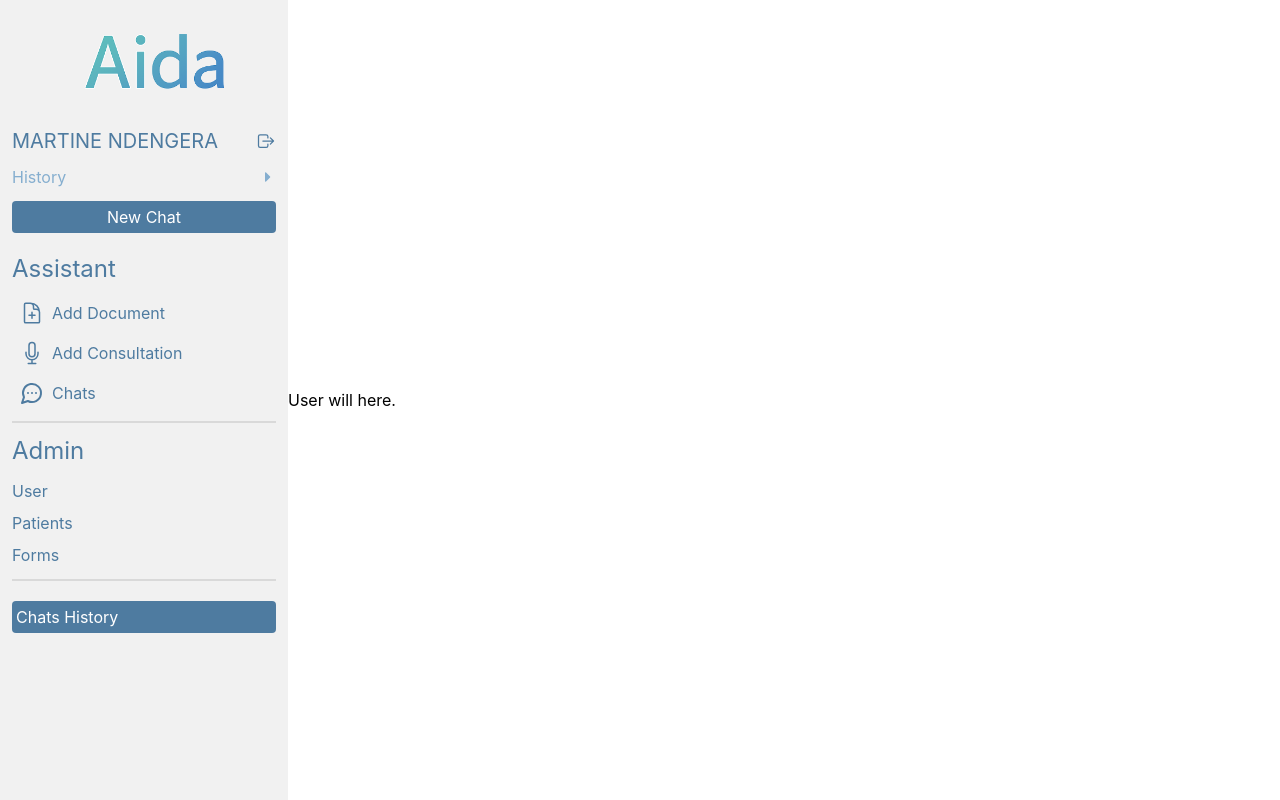
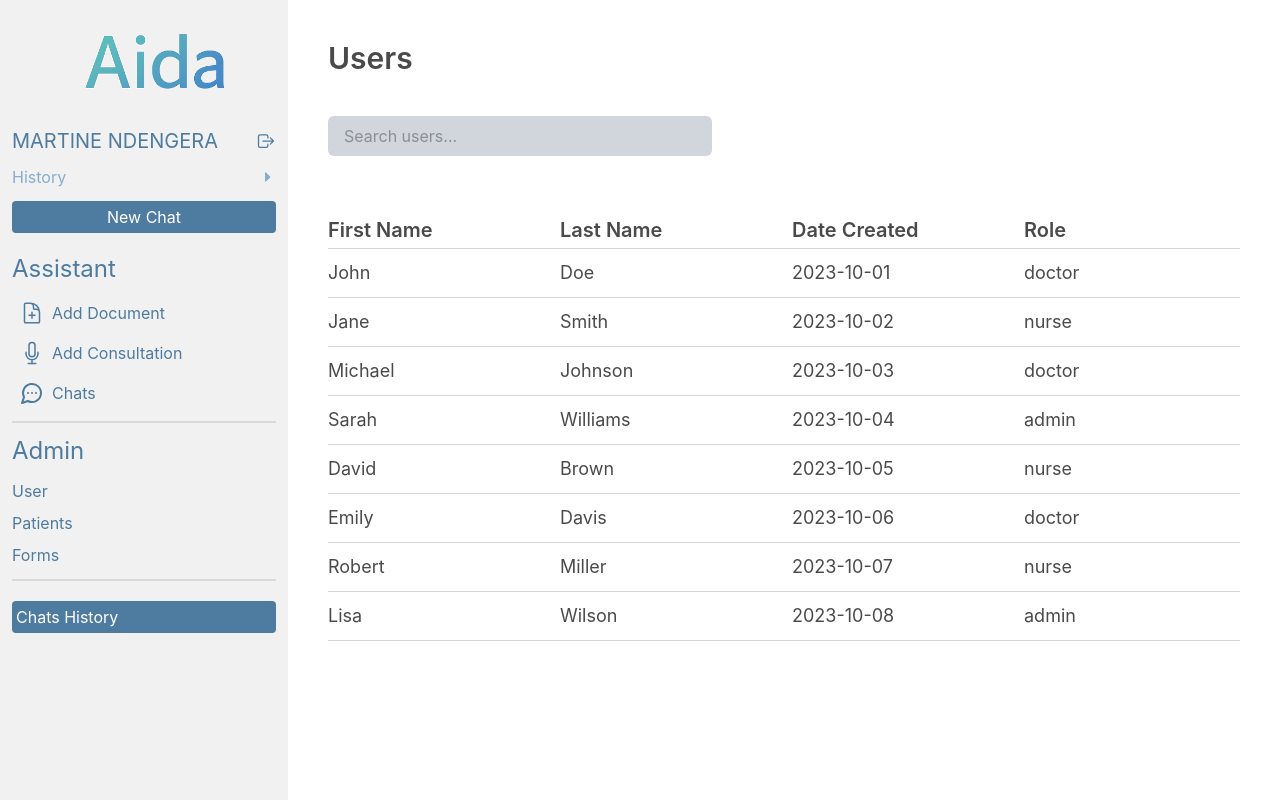
Before and after one commit to Alpha-Bytes-Department/Sixtine_AI, a React (Vite) app: page /dashboard/users in a window 1280 px wide. Built offline with nearby package versions, Linux system fonts and the light colour scheme.

Commit message:
User page ui complete

```diff
--- a/src/pages/Users/Users.tsx
+++ b/src/pages/Users/Users.tsx
@@ -1,11 +1,117 @@
-import React from 'react';
+const Users = () => {
+  const users = [
+    {
+      id: 1,
+      firstName: "John",
+      lastName: "Doe",
+      email: "john.doe@example.com",
+      role: "doctor",
+      status: "active",
+      createdAt: "2023-10-01",
+    },
+    {
+      id: 2,
+      firstName: "Jane",
+      lastName: "Smith",
+      email: "jane.smith@example.com",
+      role: "nurse",
+      status: "inactive",
+      createdAt: "2023-10-02",
+    },
+    {
+      id: 3,
+      firstName: "Michael",
+      lastName: "Johnson",
+      email: "michael.johnson@example.com",
+      role: "doctor",
+      status: "active",
+      createdAt: "2023-10-03",
+    },
+    {
+      id: 4,
+      firstName: "Sarah",
+      lastName: "Williams",
+      email: "sarah.williams@example.com",
+      role: "admin",
+      status: "active",
+      createdAt: "2023-10-04",
+    },
+    {
+      id: 5,
+      firstName: "David",
+      lastName: "Brown",
+      email: "david.brown@example.com",
+      role: "nurse",
+      status: "active",
+      createdAt: "2023-10-05",
+    },
+    {
+      id: 6,
+      firstName: "Emily",
+      lastName: "Davis",
+      email: "emily.davis@example.com",
+      role: "doctor",
+      status: "inactive",
+      createdAt: "2023-10-06",
+    },
+    {
+      id: 7,
+      firstName: "Robert",
+      lastName: "Miller",
+      email: "robert.miller@example.com",
+      role: "nurse",
+      status: "active",
+      createdAt: "2023-10-07",
+    },
+    {
+      id: 8,
+      firstName: "Lisa",
+      lastName: "Wilson",
+      email: "lisa.wilson@example.com",
+      role: "admin",
+      status: "active",
+      createdAt: "2023-10-08",
+    },
+  ];
 
-const Users = () => {
-    return (
-        <div className='flex-1'>
-            User will here.
+  return (
+    <div className="flex-1  xl:px-10 px-4 text-[#4A4A4A]">
+      <div className=" min-h-screen overscroll-y-auto">
+        <h1 className=" xl:py-10 py-6 text-xl xl:text-3xl font-semibold">
+          Users
+        </h1>
+        <input
+          type="text"
+          placeholder="Search users..."
+          className=" bg-gray-300 max-w-sm focus:outline-0  rounded-md px-4 py-2 mb-4 w-full"
+        />
+        <div className=" xl:py-10 py-6">
+          <ul className="grid grid-cols-4 text-lg py-1 font-semibold xl:text-xl   gap-4">
+            <li>First Name</li>
+            <li>Last Name</li>
+            <li>Date Created</li>
+            <li>Role</li>
+          </ul>{" "}
+          <hr className="border-t border-gray-300" />
+          {
+            users.map((user) => (
+              <div>
+                  <ul
+                    key={user.id}
+                    className="grid grid-cols-4 text-base  xl:text-lg py-2.5  gap-4"
+                  >
+                    <li>{user.firstName}</li>
+                    <li>{user.lastName}</li>
+                    <li>{user.createdAt}</li>
+                    <li>{user.role}</li>
+                  </ul>
+                  <hr className="border-t border-gray-300" />
+              </div>
+            ))}
         </div>
-    );
+      </div>
+    </div>
+  );
 };
 
 export default Users;
```
